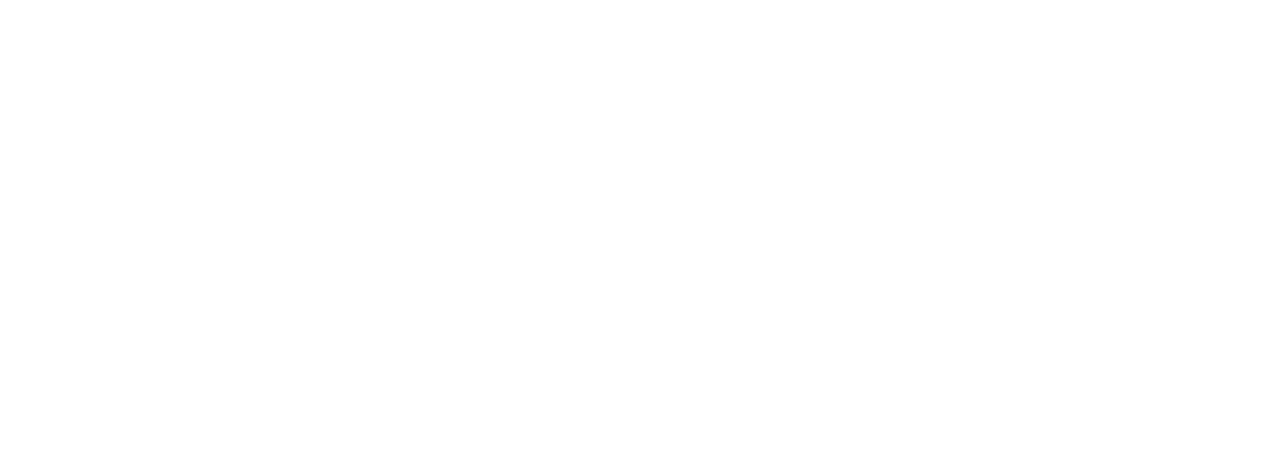
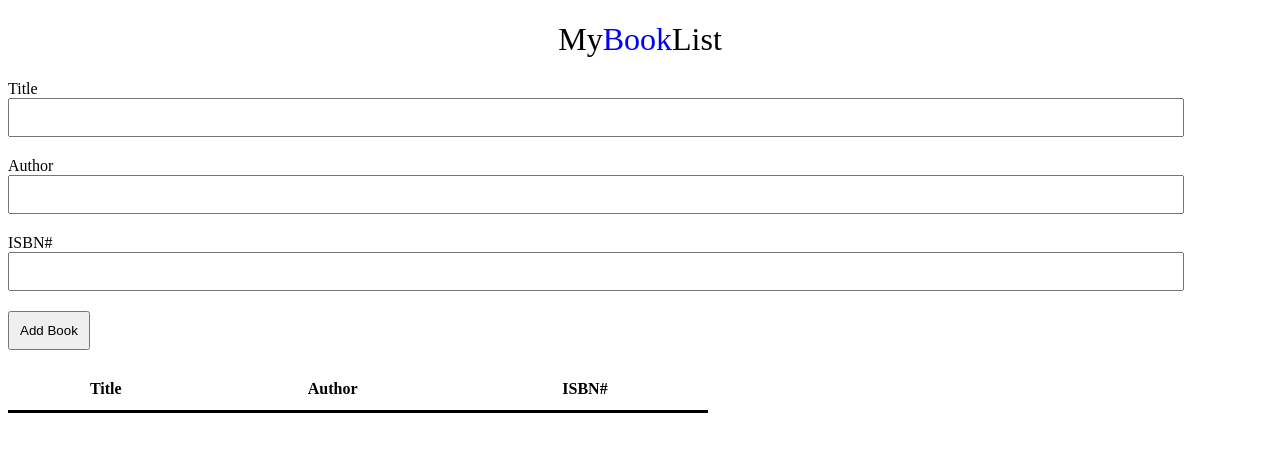
Before and after one commit to acciojob/book-list-akashpillai40-coder, a website: page main.html in a window 1280 px wide. Drawn offline with Linux system fonts and the light colour scheme.

Commit message:
created a submission

```diff
--- a/main.html
+++ b/main.html
@@ -8,6 +8,36 @@
 
 <body>
 	<!-- the entire body must be written by student -->
+	<h1>My<span class="book">Book</span>List</h1>
+	<div class="form-group">
+		<label for="title">Title</label>
+		<br>
+		<input type="text" id="title">
+		<br>
+
+		<label for="author">Author</label>
+		<br>
+		<input type="text" id="author">
+		<br>
+
+		<label for="isbn">ISBN#</label>
+		<br>
+		<input type="text" id="isbn">
+		<br>
+		<button type="submit" id="submit">Add Book</button>
+		<br>
+		<br>
+
+		<table class="table table-striped">
+			<tr>
+				<th>Title</th>
+				<th>Author</th>
+				<th>ISBN#</th>
+			</tr>
+			<tbody id="book-list"></tbody>
+		</table>
+
+	</div>
     <script type="text/javascript" src="./script.js">
 </script>
 
--- a/script.js
+++ b/script.js
@@ -1 +1,37 @@
 //your JS code here. If required.
+const submitBtn = document.getElementById("submit");
+const bookList = document.getElementById("book-list");
+
+submitBtn.addEventListener("click", function(e){
+	e.preventDefault();
+	//fetching user input from form to table
+
+	const title = document.getElementById("title").value;
+	const author = document.getElementById("author").value;
+	const isbn = document.getElementById("isbn").value;
+
+	//create later if fields are empty on form
+	const tr = document.createElement("tr");
+
+
+
+tr.innerHTML = `
+<td>${title}</td>;
+<td>${author}</td>
+<td>${isbn}</td>
+<td>const tr = document.createElement("tr")</td>
+`;
+
+ bookList.appendChild(tr)
+//clear commands
+document.getElementById("title").value="";
+document.getElementById("author").value="";
+document.getElementById("isbn").value="";
+
+});
+// Delete row (event delegation)
+bookList.addEventListener("click", function(e) {
+  if (e.target.classList.contains("delete")) {
+    e.target.parentElement.parentElement.remove();
+  }
+});
--- a/styles.css
+++ b/styles.css
@@ -1 +1,27 @@
 /*  your css code here. If applicable */
+table{
+	width:700px;
+
+	border-bottom:3px solid black;
+}
+table tr th{
+	padding:10px;
+}
+h1{
+	text-align:center;
+	font-weight:100;
+}
+.form-group{
+	width:90vw;
+}
+.form-group input {
+	width:90vw;
+	margin-bottom:20px;
+	padding:10px;
+}
+#submit{
+	padding:10px;
+}
+.book{
+	color:blue;
+}
```
